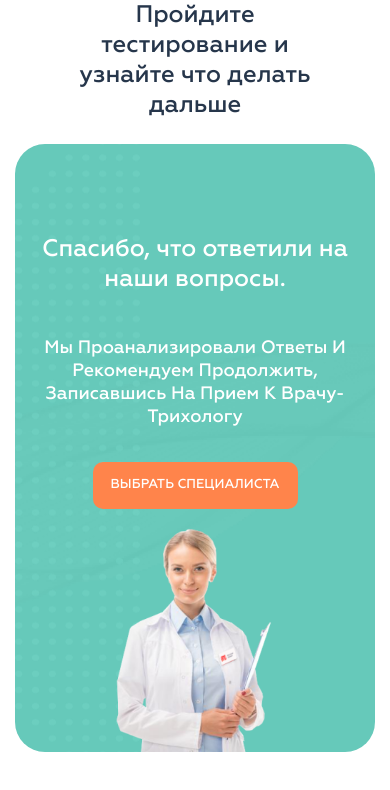
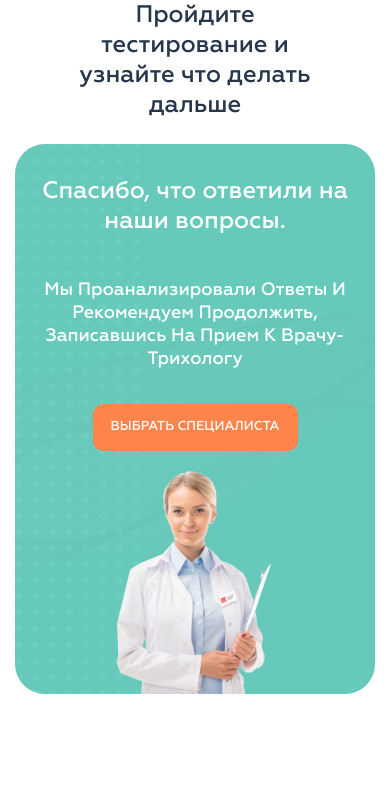
Before and after one commit to myosminozhka-ru/bioline, a website built with webpack: page html/src/views/step.html in a window 390 px wide. Built offline with nearby package versions, Linux system fonts and the light colour scheme; files whose address does not match are found by name; what lightgallery would draw is missing.

Commit message:
доработки

```diff
--- a/html/src/blocks/modules/step/step.scss
+++ b/html/src/blocks/modules/step/step.scss
@@ -2,6 +2,9 @@
     &.results {
         .main_form__fr {
             padding-bottom: 0 !important;
+            @media all and (max-width: 960px) {
+                padding-top: 32px !important;
+            }
         }
     }
     &__result {
```
Also changed, not shown: html/dist/styles/main.css, 1 other file.
